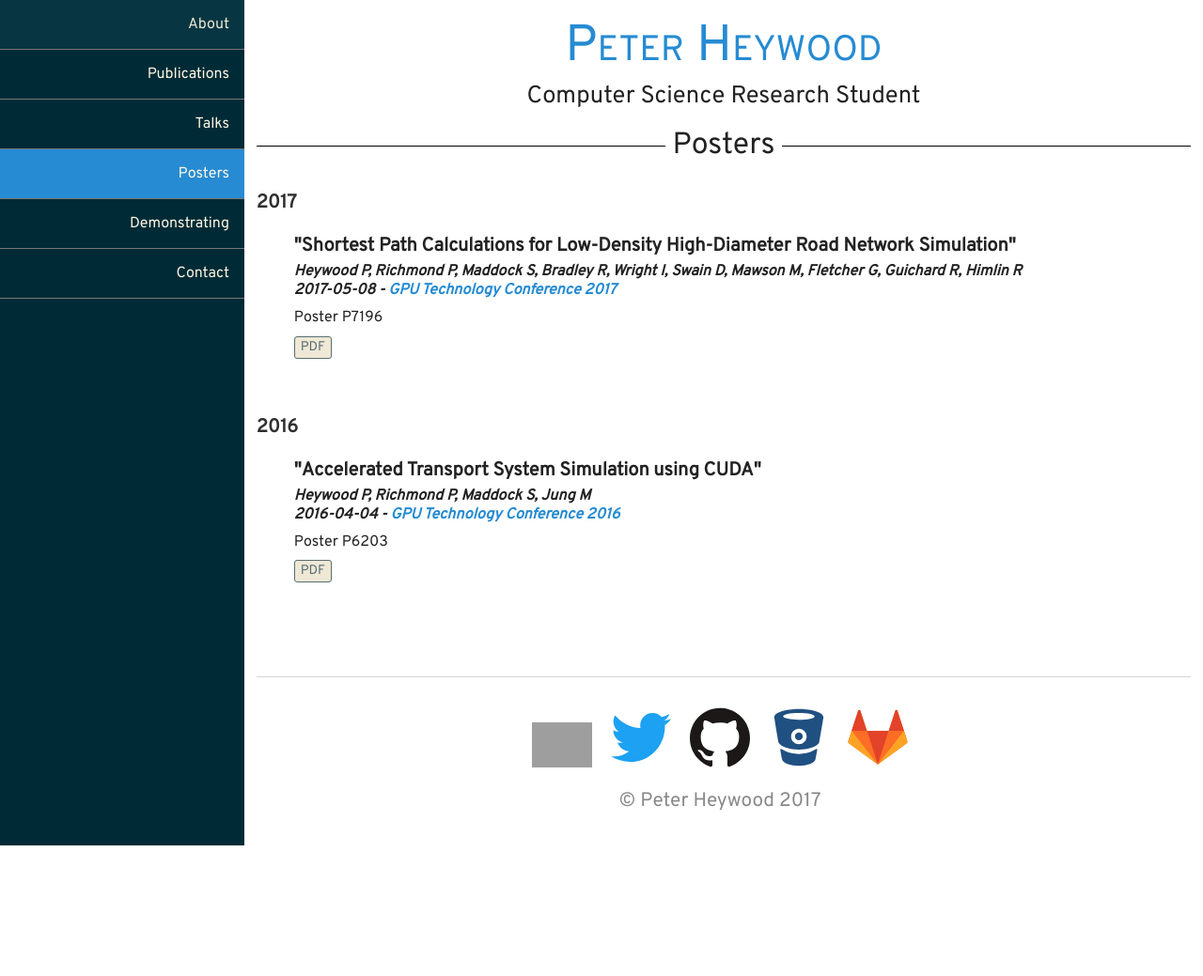
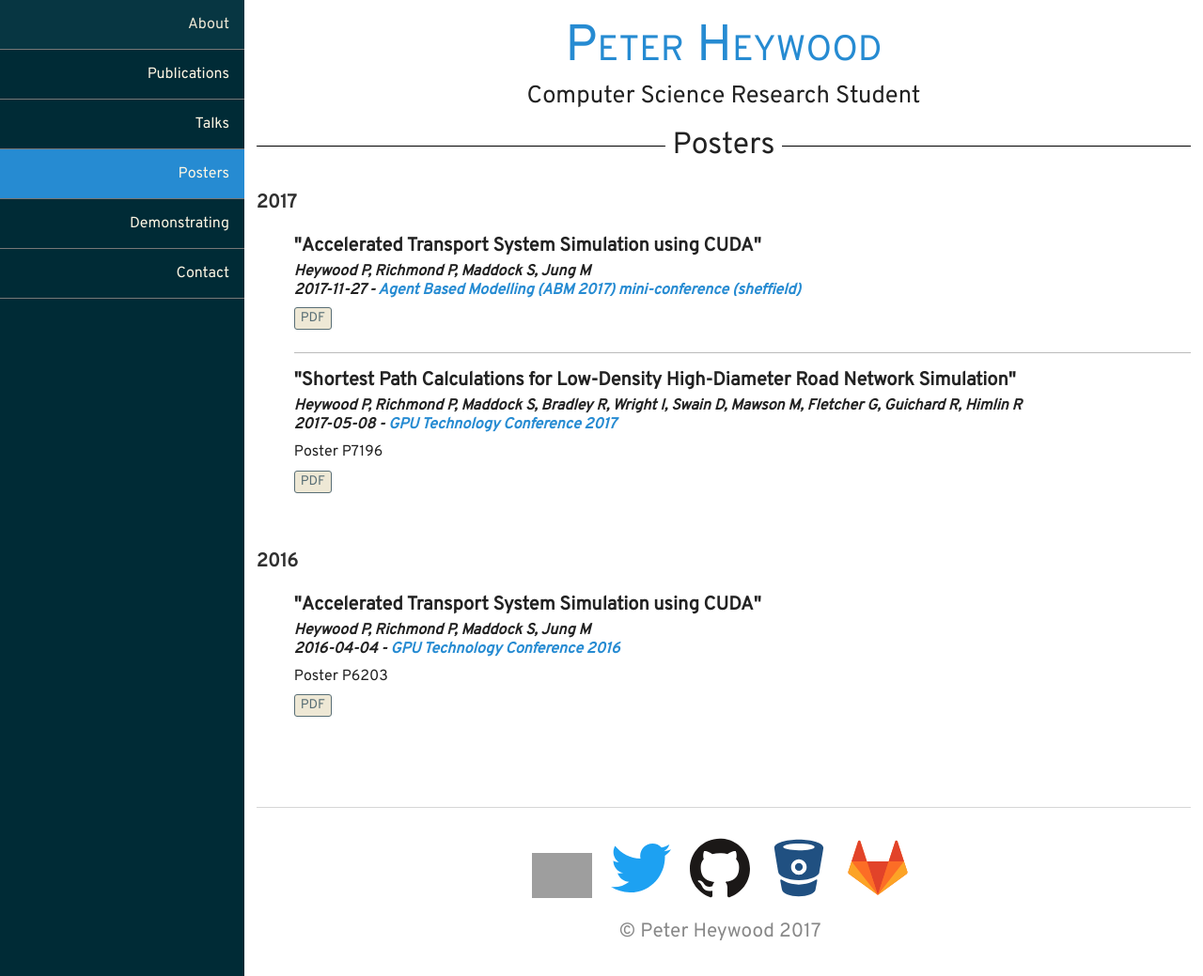
Before and after one commit to ptheywood/ptheywood.github.io, a Jekyll site: the page built from posters/index.html, in a window 1280 px wide. Shown: the whole page at 94% size. Built offline with Jekyll 4.4.1, drawn with Linux system fonts in a browser that asks for light colours; nearby versions of some CDN libraries; some web fonts are replaced; before the commit the page ends 900 px from its top, so only the background shows below that; grey boxes are pictures that could not be loaded.

Commit message:
add ABM mini-conference poster

```diff
--- a/_data/posters.yml
+++ b/_data/posters.yml
@@ -7,6 +7,13 @@
       title: "Shortest Path Calculations for Low-Density High-Diameter Road Network Simulation"
       note: "Poster P7196"
       pdf: "http://on-demand.gputechconf.com/gtc/2017/posters/images/1920x1607/GTC_2017_Algorithms_AL_08_P7196_WEB.png"
+    - authors: "Heywood P, Richmond P, Maddock S, Jung M"
+      date: "2017-11-27"
+      event: "Agent Based Modelling (ABM 2017) mini-conference (sheffield)"
+      event_url: "http://agentbasedmodels.group.shef.ac.uk/2017/10/31/agent-based-modelling-abm-2017-mini-conference/"
+      title: "Accelerated Transport System Simulation using CUDA"
+      note: ""
+      pdf: "http://agentbasedmodels.group.shef.ac.uk/2017/11/30/posters/"
 
 - year: 2016
   posters:
```
